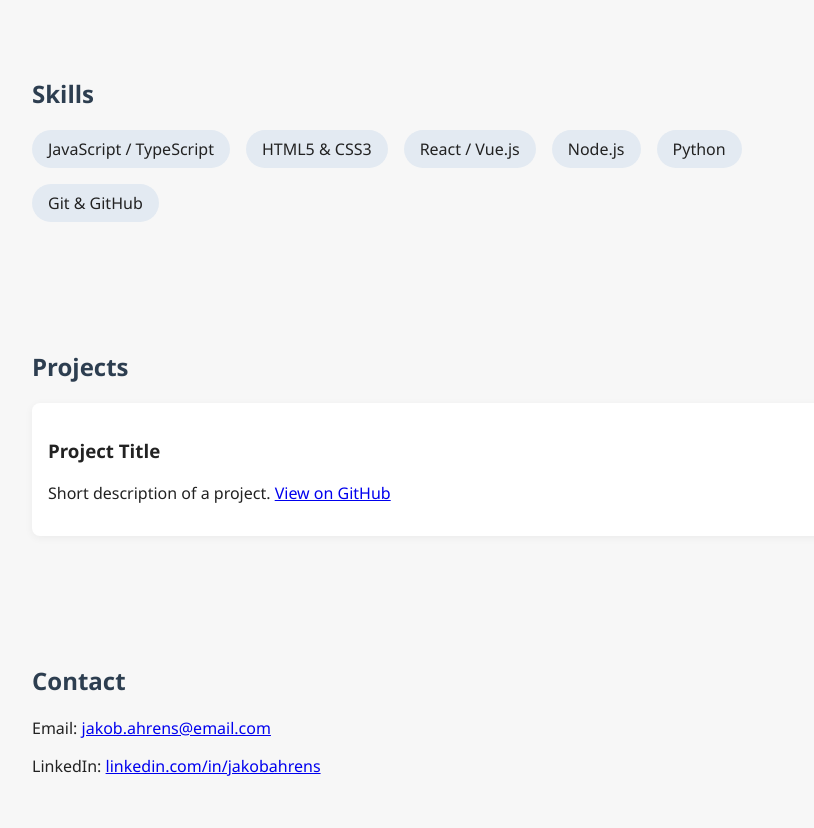
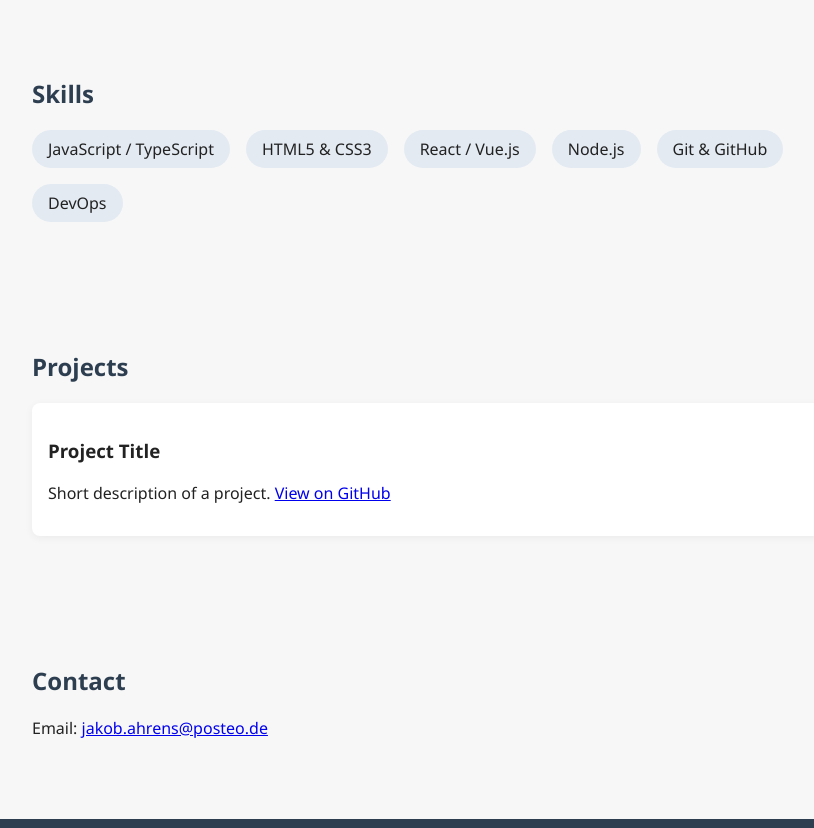
Before and after one commit to JakobAhrens/jakobahrens.github.io, a plain HTML site: page index.html in a window 1280 px wide. Shown: the part 560-1388 px from the top of the page, without its empty margins (208-1022 px from the left). Drawn offline with Linux system fonts and the light colour scheme.

Commit message:
Update index.html

```diff
--- a/index.html
+++ b/index.html
@@ -33,8 +33,8 @@
                 <li>HTML5 & CSS3</li>
                 <li>React / Vue.js</li>
                 <li>Node.js</li>
-                <li>Python</li>
                 <li>Git & GitHub</li>
+                <li>DevOps</li>
             </ul>
         </section>
         <section id="projects" class="container">
@@ -47,8 +47,7 @@
         </section>
         <section id="contact" class="container">
             <h2>Contact</h2>
-            <p>Email: <a href="mailto:jakob.ahrens@email.com">jakob.ahrens@email.com</a></p>
-            <p>LinkedIn: <a href="https://www.linkedin.com/in/jakobahrens" target="_blank">linkedin.com/in/jakobahrens</a></p>
+            <p>Email: <a href="mailto:jakob.ahrens@posteo.de">jakob.ahrens@posteo.de</a></p>
         </section>
     </main>
     <footer>
```
